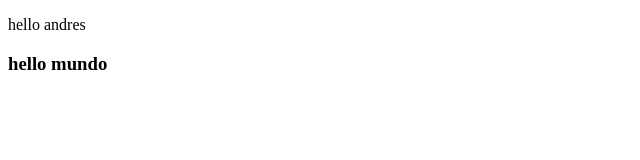
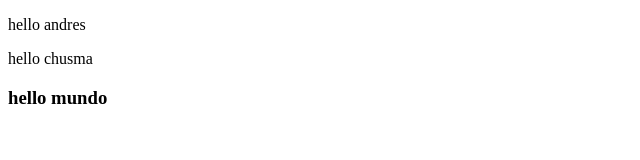
Before and after one commit to andres502/git-test4, a plain HTML site: page index.html in a window 1280 px wide. Shown: the whole page, without its empty margins (0-640 px from the left). Drawn offline with Linux system fonts and the light colour scheme.

Commit message:
Third commit

```diff
--- a/index.html
+++ b/index.html
@@ -6,6 +6,7 @@
     <meta name="viewport" content="width=, initial-scale=1.0">
     <title>Document</title>
     <p>hello andres</p>
+    <p>hello chusma</p>
 </head>
 <body>
     <h3>hello mundo</h3>
```
